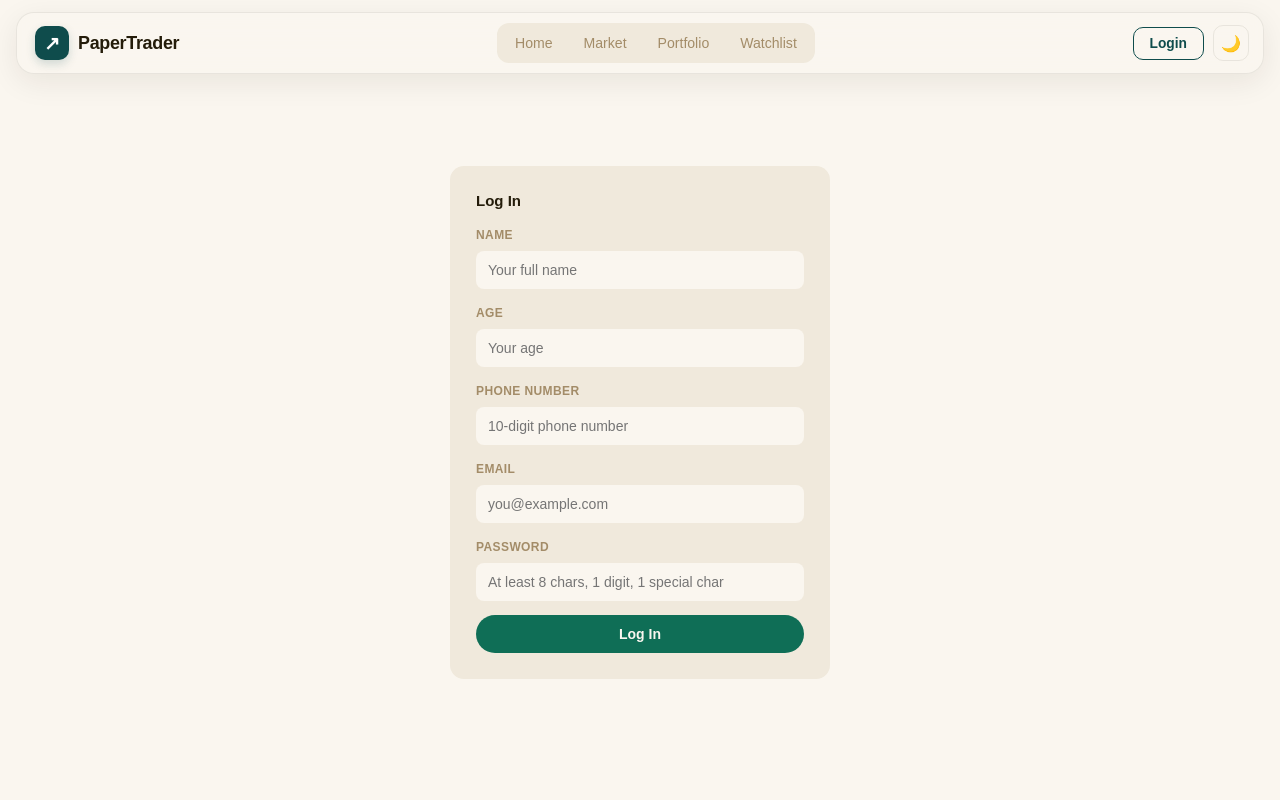
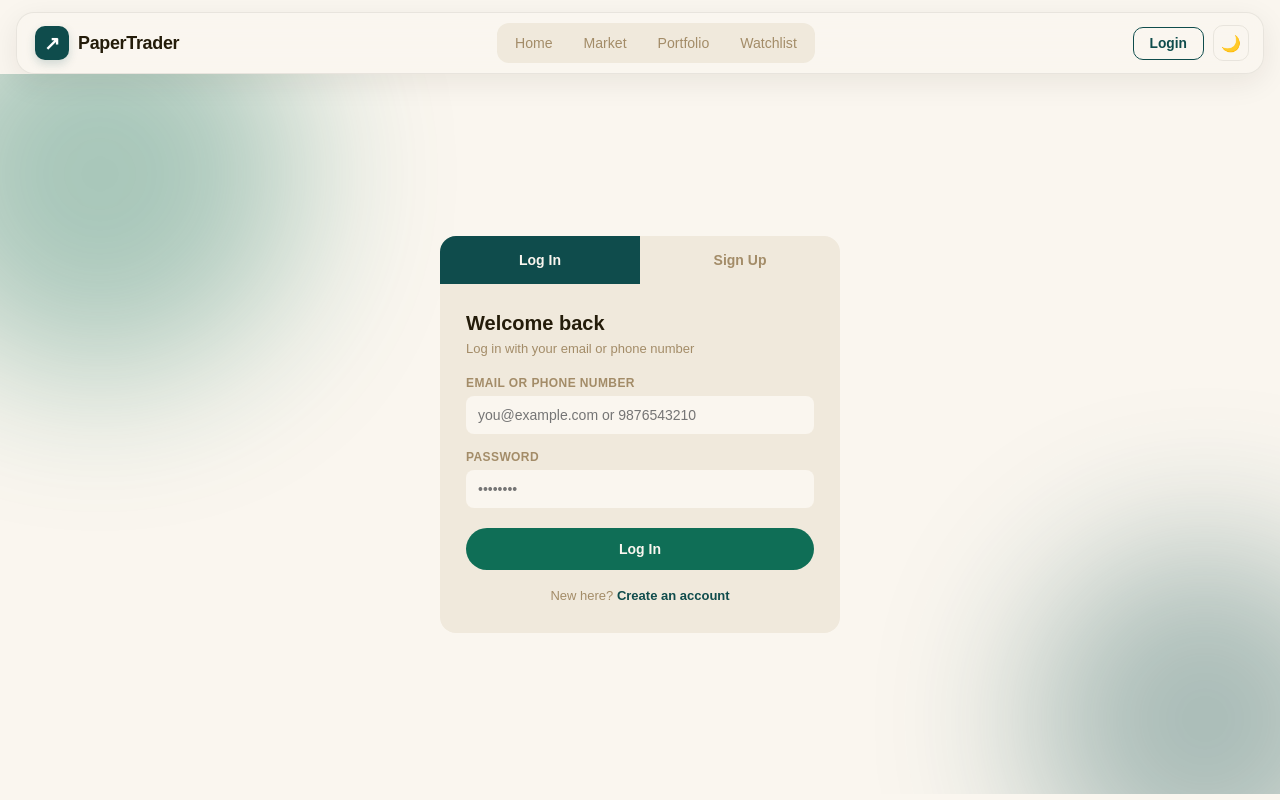
Before and after one commit to khyati170/PaperTrader, a React (Vite) app: page /login in a window 1280 px wide. Built offline with nearby package versions, Linux system fonts and the light colour scheme; no server answers.

Commit message:
Updated project files

```diff
--- a/src/pages/Login.jsx
+++ b/src/pages/Login.jsx
@@ -2,22 +2,64 @@ import { useState } from "react";
 import { useNavigate, useLocation } from "react-router-dom";
 
 function Login({ onLogin }) {
+    const [mode, setMode] = useState("login"); // "login" | "signup"
+    const [showToast, setShowToast] = useState(false);
+    const [toastName, setToastName] = useState("");
+
+    // Signup fields
     const [name, setName] = useState("");
     const [age, setAge] = useState("");
     const [phone, setPhone] = useState("");
-    const [email, setEmail] = useState("");
-    const [password, setPassword] = useState("");
-    const [showToast, setShowToast] = useState(false);
+    const [signupEmail, setSignupEmail] = useState("");
+    const [signupPassword, setSignupPassword] = useState("");
+
+    // Login fields
+    const [loginId, setLoginId] = useState(""); // email OR phone
+    const [loginPassword, setLoginPassword] = useState("");
+
     const navigate = useNavigate();
     const location = useLocation();
-
     const redirectTo = location.state?.from?.pathname || "/market";
 
-    const handleSubmit = (e) => {
+    const isValidEmail = (email) => {
+        const emailRegex = /^[^\s@]+@[^\s@]+\.[^\s@]+$/;
+        return emailRegex.test(email);
+    };
+
+    const getUsers = () => {
+        const saved = localStorage.getItem("users");
+        return saved ? JSON.parse(saved) : [];
+    };
+
+    const saveUsers = (users) => {
+        localStorage.setItem("users", JSON.stringify(users));
+    };
+
+    const completeLogin = (user) => {
+        setToastName(user.name);
+        onLogin({ name: user.name, email: user.email, balance: 50000 });
+        setShowToast(true);
+
+        setTimeout(() => {
+            navigate(redirectTo, { replace: true });
+        }, 1800);
+    };
+
+    const handleSignup = (e) => {
         e.preventDefault();
 
-        if (!name || !age || !phone || !email || !password) {
+        if (!name || !age || !phone || !signupEmail || !signupPassword) {
             alert("Please fill in all fields");
+            return;
+        }
+
+        if (!isValidEmail(signupEmail)) {
+            alert("Please enter a valid email address (e.g. name@gmail.com)");
+            return;
+        }
+
+        if (Number(age) < 5 || Number(age) > 120) {
+            alert("Please enter a valid age");
             return;
         }
 
@@ -26,10 +68,10 @@ function Login({ onLogin }) {
             return;
         }
 
-        const hasDigit = /\d/.test(password);
-        const hasSpecialChar = /[!@#$%^&*(),.?":{}|<>]/.test(password);
+        const hasDigit = /\d/.test(signupPassword);
+        const hasSpecialChar = /[!@#$%^&*(),.?":{}|<>]/.test(signupPassword);
 
-        if (password.length < 8) {
+        if (signupPassword.length < 8) {
             alert("Password must be at least 8 characters long");
             return;
         }
@@ -39,32 +81,115 @@ function Login({ onLogin }) {
             return;
         }
 
-        onLogin({ name, age, phone, email, balance: 50000 });
-        setShowToast(true);
+        const users = getUsers();
 
-        setTimeout(() => {
-            navigate(redirectTo, { replace: true });
-        }, 1800);
+        const alreadyExists = users.some(
+            (u) => u.email === signupEmail || u.phone === phone
+        );
+
+        if (alreadyExists) {
+            alert("An account with this email or phone number already exists. Please log in instead.");
+            setMode("login");
+            return;
+        }
+
+        const newUser = { name, age, phone, email: signupEmail, password: signupPassword };
+        saveUsers([...users, newUser]);
+
+        completeLogin(newUser);
+    };
+
+    const handleLoginSubmit = (e) => {
+        e.preventDefault();
+
+        if (!loginId || !loginPassword) {
+            alert("Please enter your email/phone and password");
+            return;
+        }
+
+        const users = getUsers();
+        const matchedUser = users.find(
+            (u) =>
+                (u.email === loginId || u.phone === loginId) &&
+                u.password === loginPassword
+        );
+
+        if (!matchedUser) {
+            alert("No account found with these details, or the password is incorrect.");
+            return;
+        }
+
+        completeLogin(matchedUser);
     };
 
     return (
-        <div className="stock-detail">
+        <div className="auth-page">
             {showToast && (
                 <div className="login-toast">
                     <span className="login-toast-icon">🎉</span>
                     <div>
-                        <p className="login-toast-title">Thanks for logging in, {name}!</p>
+                        <p className="login-toast-title">Welcome, {toastName}!</p>
                         <p className="login-toast-text">
-                            You've received a virtual wallet of <strong>$50,000</strong> to start trading.
+                            You've got a virtual wallet of <strong>$50,000</strong> to start trading.
                         </p>
                     </div>
                 </div>
             )}
 
-            <form className="trade-panel" onSubmit={handleSubmit} style={{ maxWidth: 380, margin: "60px auto" }}>
-                <h2>Log In</h2>
+            <div className="auth-card">
+                <div className="auth-tabs">
+                    <button
+                        className={`auth-tab ${mode === "login" ? "active" : ""}`}
+                        onClick={() => setMode("login")}
+                    >
+                        Log In
+                    </button>
+                    <button
+                        className={`auth-tab ${mode === "signup" ? "active" : ""}`}
+                        onClick={() => setMode("signup")}
+                    >
+                        Sign Up
+                    </button>
+                </div>
 
-                <label htmlFor="name">Name</label>
+                {mode === "login" ? (
+                    <form className="auth-form" onSubmit={handleLoginSubmit}>
+                        <h2>Welcome back</h2>
+                        <p className="auth-subtext">Log in with your email or phone number</p>
+
+                        <label htmlFor="login-id">Email or Phone Number</label>
+                        <input
+                            id="login-id"
+                            type="text"
+                            value={loginId}
+                            onChange={(e) => setLoginId(e.target.value)}
+                            placeholder="you@example.com or 9876543210"
+                        />
+
+                        <label htmlFor="login-password">Password</label>
+                        <input
+                            id="login-password"
+                            type="password"
+                            value={loginPassword}
+                            onChange={(e) => setLoginPassword(e.target.value)}
+                            placeholder="••••••••"
+                        />
+
+                        <button className="buy-button auth-submit" type="submit">
+                            Log In
+                        </button>
+
+                        <p className="auth-switch-text">
+                            New here?{" "}
+                            <span onClick={() => setMode("signup")}>Create an account</span>
+                        </p>
+                    </form>
+                ) : (
+                    <form className="auth-form" onSubmit={handleSignup}>
+                        <h2>Create your account</h2>
+                        <p className="auth-subtext">Start trading with a free $50,000 virtual wallet</p>
+
+                        <label htmlFor="name">Full Name</label>
                         <input
                             id="name"
                             type="text"
@@ -73,46 +198,58 @@ function Login({ onLogin }) {
                             placeholder="Your full name"
                         />
 
+                        <div className="auth-row">
+                            <div>
                                 <label htmlFor="age">Age</label>
                                 <input
                                     id="age"
                                     type="number"
                                     value={age}
                                     onChange={(e) => setAge(e.target.value)}
-                    placeholder="Your age"
+                                    placeholder="Age"
                                 />
-
+                            </div>
+                            <div>
                                 <label htmlFor="phone">Phone Number</label>
                                 <input
                                     id="phone"
                                     type="tel"
                                     value={phone}
                                     onChange={(e) => setPhone(e.target.value)}
-                    placeholder="10-digit phone number"
+                                    placeholder="10-digit number"
                                 />
+                            </div>
+                        </div>
 
-                <label htmlFor="email">Email</label>
+                        <label htmlFor="signup-email">Email</label>
                         <input
-                    id="email"
+                            id="signup-email"
                             type="email"
-                    value={email}
-                    onChange={(e) => setEmail(e.target.value)}
+                            value={signupEmail}
+                            onChange={(e) => setSignupEmail(e.target.value)}
                             placeholder="you@example.com"
                         />
 
-                <label htmlFor="password">Password</label>
+                        <label htmlFor="signup-password">Password</label>
                         <input
-                    id="password"
+                            id="signup-password"
                             type="password"
-                    value={password}
-                    onChange={(e) => setPassword(e.target.value)}
+                            value={signupPassword}
+                            onChange={(e) => setSignupPassword(e.target.value)}
                             placeholder="At least 8 chars, 1 digit, 1 special char"
                         />
 
-                <button className="buy-button" type="submit">
-                    Log In
+                        <button className="buy-button auth-submit" type="submit">
+                            Sign Up
                         </button>
+
+                        <p className="auth-switch-text">
+                            Already have an account?{" "}
+                            <span onClick={() => setMode("login")}>Log in</span>
+                        </p>
                     </form>
+                )}
+            </div>
         </div>
     );
 }
--- a/src/stockDetail.css
+++ b/src/stockDetail.css
@@ -273,11 +273,161 @@ tr:last-child td {
     }
 }
 
-/*  Login notification */
+/* ---------- Login / Signup page ---------- */
+.auth-page {
+    min-height: 90vh;
+    display: flex;
+    align-items: center;
+    justify-content: center;
+    padding: 20px;
+    position: relative;
+    overflow: hidden;
+    background: var(--color-bg);
+}
+
+.auth-page::before,
+.auth-page::after {
+    content: '';
+    position: absolute;
+    border-radius: 50%;
+    filter: blur(80px);
+    opacity: 0.35;
+    z-index: 0;
+}
+
+.auth-page::before {
+    width: 400px;
+    height: 400px;
+    background: var(--color-gain);
+    top: -100px;
+    left: -100px;
+}
+
+.auth-page::after {
+    width: 350px;
+    height: 350px;
+    background: var(--color-accent);
+    bottom: -100px;
+    right: -100px;
+}
+
+.auth-card {
+    position: relative;
+    z-index: 1;
+    width: 100%;
+    max-width: 400px;
+    background: var(--color-bg-alt);
+    border-radius: 16px;
+    overflow: hidden;
+}
+
+.auth-tabs {
+    display: flex;
+}
+
+.auth-tab {
+    flex: 1;
+    padding: 16px;
+    border: none;
+    background: transparent;
+    font-family: 'Poppins', sans-serif;
+    font-size: 14px;
+    font-weight: 600;
+    color: var(--color-eyebrow);
+    cursor: pointer;
+    transition: background-color 0.2s ease, color 0.2s ease;
+}
+
+.auth-tab.active {
+    background: var(--color-accent);
+    color: var(--color-bg);
+}
+
+.auth-form {
+    padding: 28px 26px 30px;
+}
+
+.auth-form h2 {
+    margin: 0 0 6px;
+    font-size: 20px;
+    color: var(--color-heading);
+}
+
+.auth-subtext {
+    margin: 0 0 20px;
+    font-size: 13px;
+    color: var(--color-eyebrow);
+}
+
+.auth-form label {
+    display: block;
+    font-size: 12px;
+    font-weight: 600;
+    color: var(--color-eyebrow);
+    text-transform: uppercase;
+    letter-spacing: 0.4px;
+    margin-bottom: 6px;
+}
+
+.auth-form input {
+    display: block;
+    width: 100%;
+    box-sizing: border-box;
+    padding: 11px 12px;
+    margin-bottom: 16px;
+    border: none;
+    border-radius: 8px;
+    background: var(--color-bg);
+    color: var(--color-heading);
+    font-family: 'Poppins', sans-serif;
+    font-size: 14px;
+}
+
+.auth-form input:focus {
+    outline: none;
+    box-shadow: 0 0 0 2px var(--color-accent);
+}
+
+.auth-row {
+    display: flex;
+    gap: 12px;
+}
+
+.auth-row > div {
+    flex: 1;
+}
+
+.auth-submit {
+    width: 100%;
+    margin-top: 4px;
+    border-radius: 40px;
+    padding: 13px;
+}
+
+.auth-switch-text {
+    text-align: center;
+    font-size: 13px;
+    color: var(--color-eyebrow);
+    margin: 18px 0 0;
+}
+
+.auth-switch-text span {
+    color: var(--color-accent);
+    font-weight: 600;
+    cursor: pointer;
+}
+
+.auth-switch-text span:hover {
+    text-decoration: underline;
+}
+
 .login-toast {
-    max-width: 380px;
-    margin: 30px auto 0;
-    background: var(--color-bg-alt, var(--color-gain));
+    position: relative;
+    z-index: 1;
+    max-width: 400px;
+    width: 100%;
+    margin: 0 0 20px;
+    background: color-mix(in srgb, var(--color-gain) 12%, var(--color-bg-alt));
     border-left: 4px solid var(--color-gain);
     padding: 16px 18px;
     border-radius: 10px;
@@ -314,3 +464,15 @@ tr:last-child td {
         transform: translateY(0);
     }
 }
+
+@media (max-width: 480px) {
+    .auth-page::before,
+    .auth-page::after {
+        width: 250px;
+        height: 250px;
+    }
+
+    .auth-form {
+        padding: 22px 20px 26px;
+    }
+}
```
Also changed, not shown: src/App.jsx (+15 -8 lines). Lines whose indentation alone changed are shown as unchanged.
